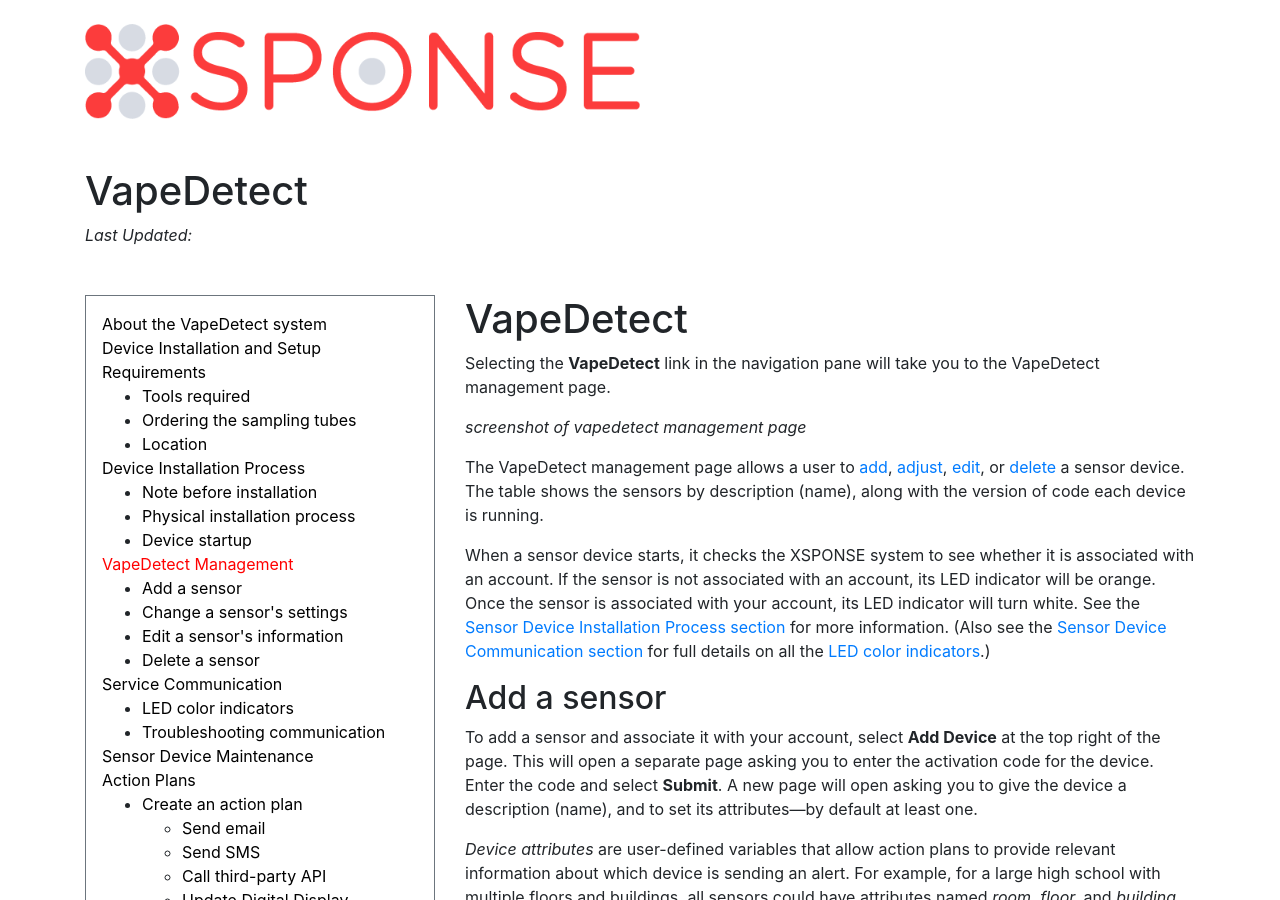
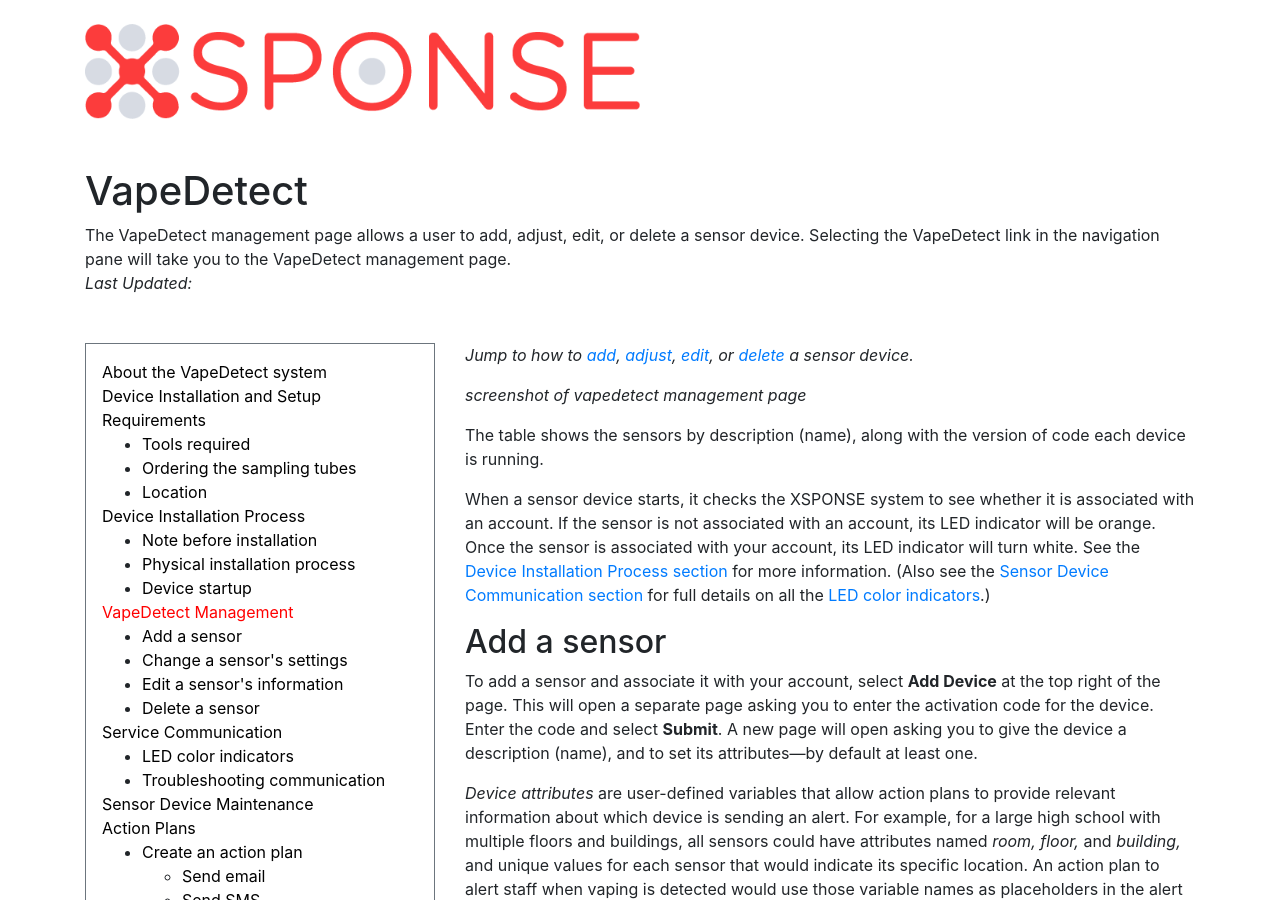
Before and after one commit to NrsSystems/docs, a Jekyll site: the page built from vape-detect/vapedetect-management.md, in a window 1280 px wide and 900 px high. Built offline with Jekyll 4.4.1, drawn with Linux system fonts in a browser that asks for light colours; our own code applies the rules of GitHub Pages for plain Markdown files.

Commit message:
Update vapedetect-management.md
Added the title and abstract section.

```diff
--- a/vape-detect/vapedetect-management.md
+++ b/vape-detect/vapedetect-management.md
@@ -1,11 +1,14 @@
-# VapeDetect
+---
+title: VapeDetect
+abstract: The VapeDetect management page allows a user to add, adjust, edit, or delete a sensor device. Selecting the VapeDetect link in the navigation pane will take you to the VapeDetect management page.
+---
+*Jump to how to [add](vapedetect-management.md#add-a-sensor), [adjust](vapedetect-management.md#change-a-sensors-settings), [edit](vapedetect-management.md#edit-a-sensors-information), or [delete](vapedetect-management.md#delete-a-sensor) a sensor device.*
 
-Selecting the **VapeDetect** link in the navigation pane will take you to the VapeDetect management page.
 > _screenshot of vapedetect management page_
 
-The VapeDetect management page allows a user to [add](vapedetect-management.md#add-a-sensor), [adjust](vapedetect-management.md#change-a-sensors-settings), [edit](vapedetect-management.md#edit-a-sensors-information), or [delete](vapedetect-management.md#delete-a-sensor) a sensor device. The table shows the sensors by description (name), along with the version of code each device is running.
+The table shows the sensors by description (name), along with the version of code each device is running.
 
-When a sensor device starts, it checks the XSPONSE system to see whether it is associated with an account. If the sensor is not associated with an account, its LED indicator will be orange. Once the sensor is associated with your account, its LED indicator will turn white. See the [Sensor Device Installation Process section](installation-process.md) for more information. (Also see the [Sensor Device Communication section](sensor-device-communication.md) for full details on all the [LED color indicators](sensor-device-communication.md#led-color-indicators).)
+When a sensor device starts, it checks the XSPONSE system to see whether it is associated with an account. If the sensor is not associated with an account, its LED indicator will be orange. Once the sensor is associated with your account, its LED indicator will turn white. See the [Device Installation Process section](installation-process.md) for more information. (Also see the [Sensor Device Communication section](sensor-device-communication.md) for full details on all the [LED color indicators](sensor-device-communication.md#led-color-indicators).)
 
 ## Add a sensor
 To add a sensor and associate it with your account, select **Add Device** at the top right of the page. This will open a separate page asking you to enter the activation code for the device. Enter the code and select **Submit**. A new page will open asking you to give the device a description (name), and to set its attributes—by default at least one.
```
